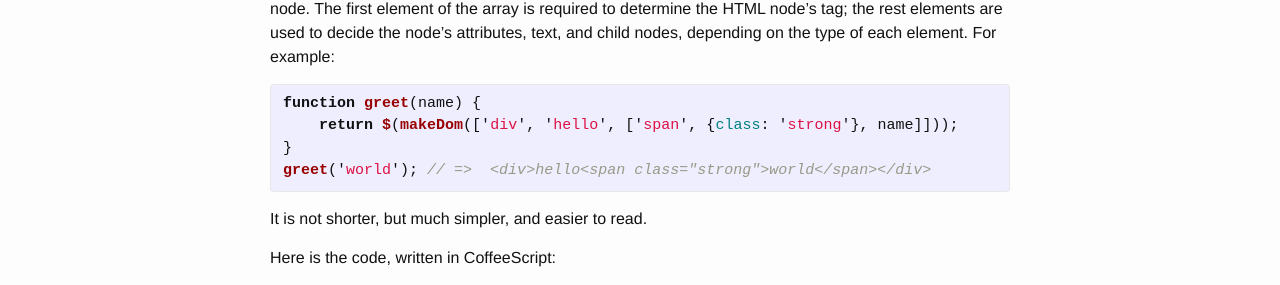
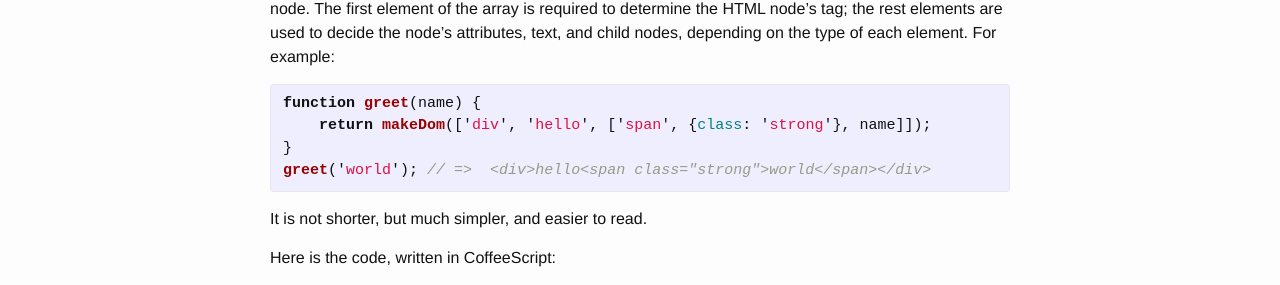
Before and after one commit to ptpt/ptpt.github.io, a Jekyll site: the page built from _posts/2013-03-01-a-simple-html-generator.markdown, in a window 1280 px wide. Shown: the part 454-739 px from the top of the page. Built offline with Jekyll 4.4.1, drawn with Linux system fonts in a browser that asks for light colours.

Commit message:
remove jQuery in the example

```diff
--- a/_posts/2013-03-01-a-simple-html-generator.markdown
+++ b/_posts/2013-03-01-a-simple-html-generator.markdown
@@ -26,7 +26,7 @@ on the type of each element. For example:
 
 {% highlight javascript %}
 function greet(name) {
-    return $(makeDom(['div', 'hello', ['span', {class: 'strong'}, name]]));
+    return makeDom(['div', 'hello', ['span', {class: 'strong'}, name]]);
 }
 greet('world'); // =>  <div>hello<span class="strong">world</span></div>
 {% endhighlight %}
```
